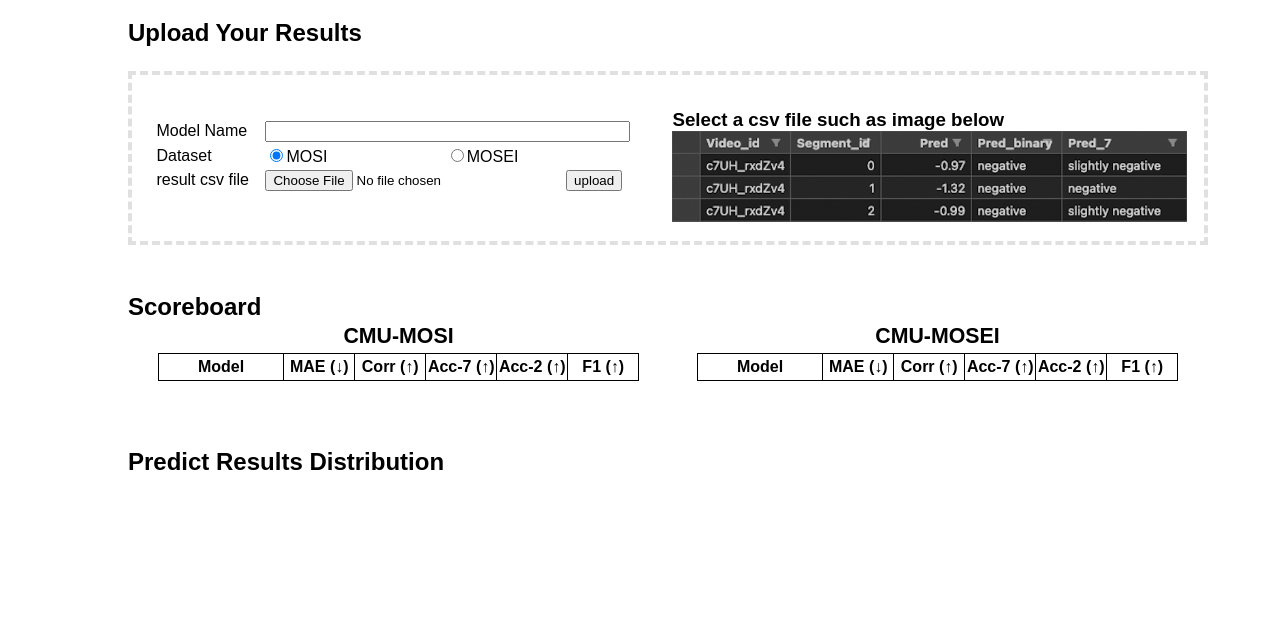
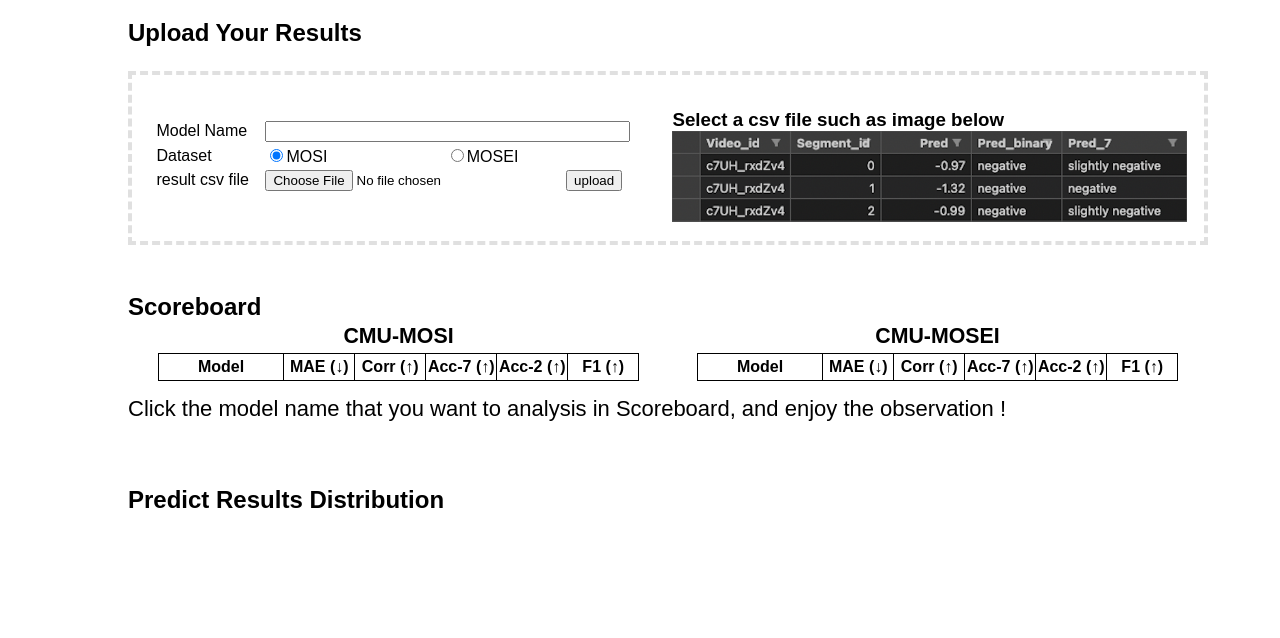
Before and after one commit to SoyeonHH/ICME2022-Demo, a website: page analysis.html in a window 1280 px wide. Shown: the part 162-800 px from the top of the page. Drawn offline with Linux system fonts and the light colour scheme; no server answers.

Commit message:
Analyzer page modification

```diff
--- a/analysis.html
+++ b/analysis.html
@@ -82,6 +82,9 @@
             </td>
           </tr>
         </table>
+        <div style="margin-top: 12px; font-weight: 500; font-size: 22px;">
+          Click the model name that you want to analysis in Scoreboard, and enjoy the observation !
+        </div>
 
       </div>
       <div id="barGraph">
```
